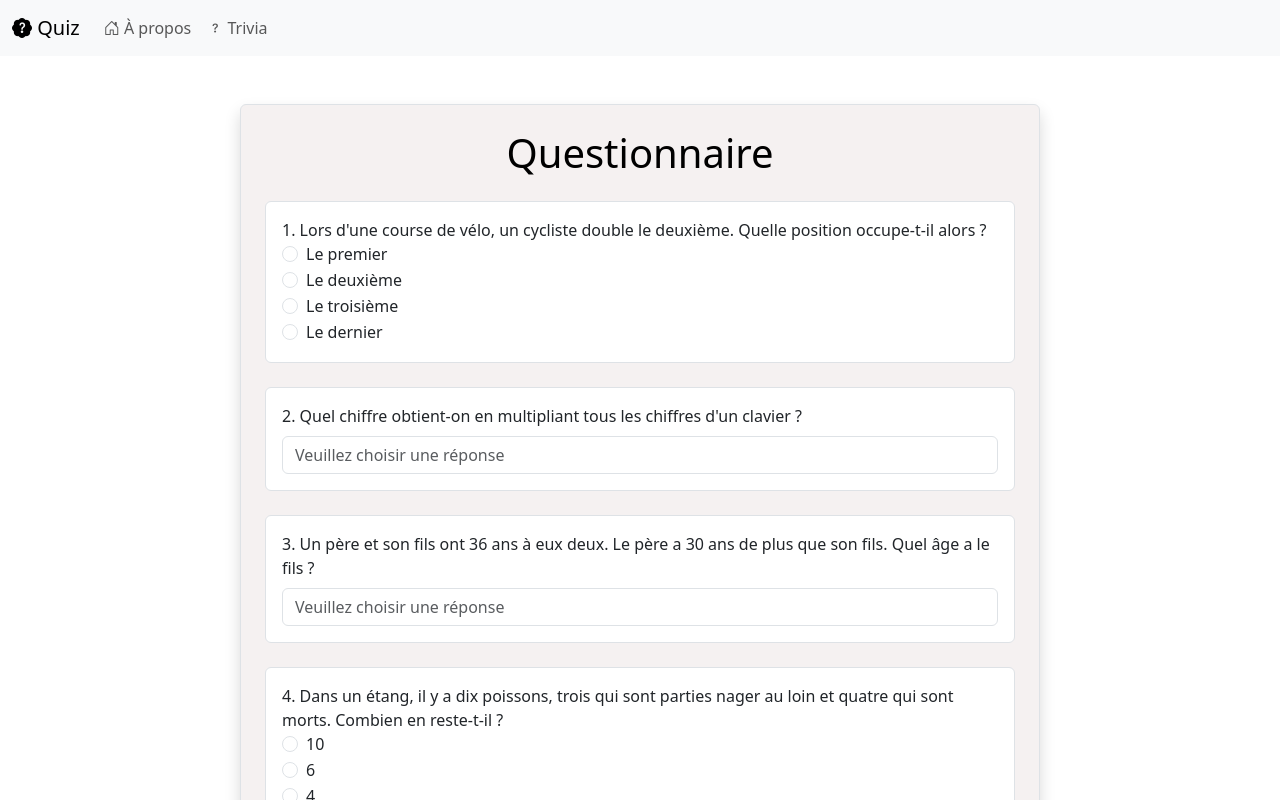
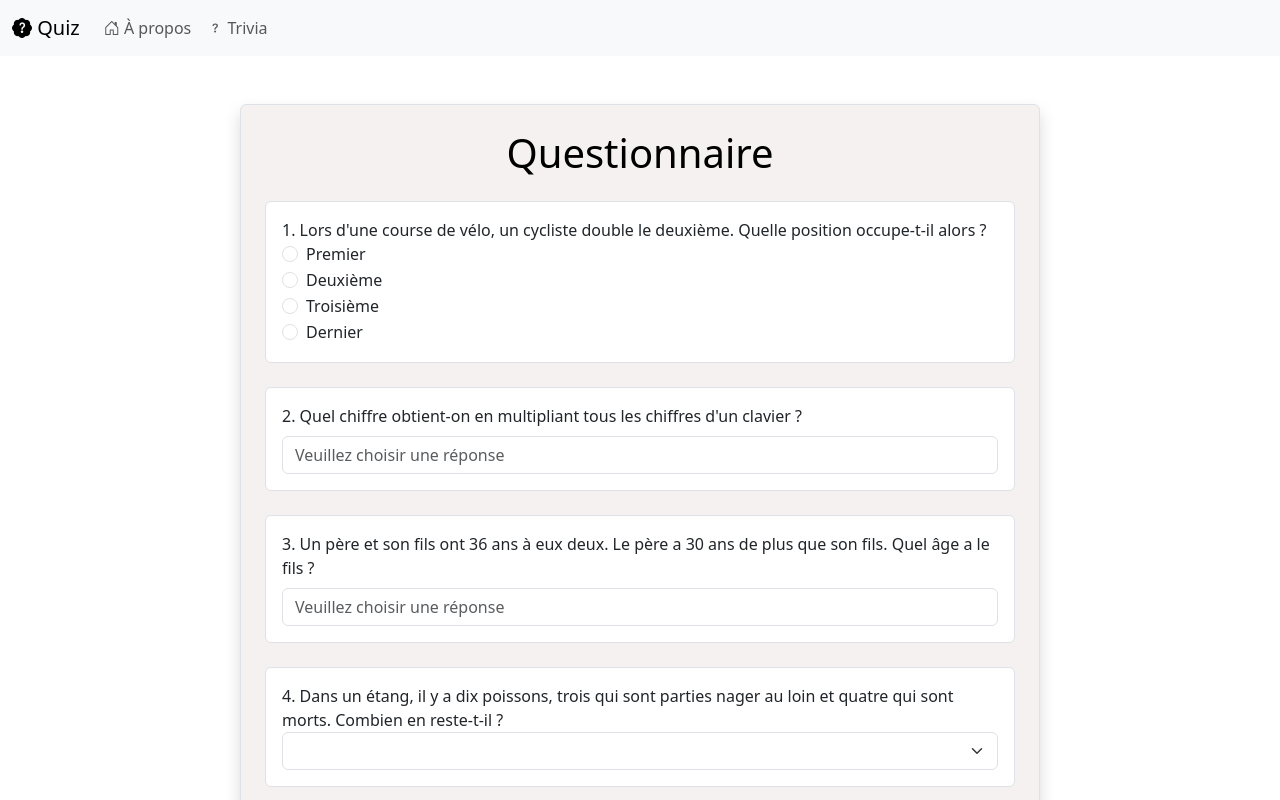
Before and after one commit to hepl-bs21inf5/sem07-project-RAVIA33, a Vue app: page / in a window 1280 px wide. Shown: the top 800 px of the page. Built offline with nearby package versions, Linux system fonts and the light colour scheme.

Commit message:
add menu déroulanr

```diff
--- a/src/components/QuestionRadio.vue
+++ b/src/components/QuestionRadio.vue
@@ -13,6 +13,7 @@ const props = defineProps({
     type: Array as PropType<Array<{ value: string; text: string }>>,
     required: true,
   },
+  useSelect: { type: Boolean, default: false },
 })
 const value = ref<string | null>(null) /*Stock la réponse de l'utilisateur*/
 
@@ -48,7 +49,21 @@ watch(model, (newModel) => {
 
 <template>
   <div class="mb-4 p-3 border rounded bg-white">
-    {{ props.text }}
+    <label>{{ props.text }}</label>
+    <div v-if="props.useSelect">
+      <select
+        v-model="value"
+        :id="props.id"
+        class="form-select"
+        aria-label="Sélectionner une réponse"
+      >
+        <option disabled value="">Veuillez choisir une réponse</option>
+        <option v-for="option in props.options" :key="option.value" class="form-check">
+          {{ option.text }}
+        </option>
+      </select>
+    </div>
+    <div v-else>
       <div v-for="option in props.options" :key="option.value" class="form-check">
         <input
           :id="`${props.id}-${option.value}`"
@@ -57,15 +72,11 @@ watch(model, (newModel) => {
           type="radio"
           :name="props.id"
           :value="option.value"
-        :disabled="
-          model === QuestionState.Submit ||
-          model === QuestionState.Correct ||
-          model === QuestionState.Wrong
-        "
         />
         <label class="form-check-label" :for="`${props.id}-${option.value}`">
           {{ option.text }}
         </label>
+      </div>
     </div>
   </div>
   <div v-if="model === QuestionState.Correct || model === QuestionState.Wrong">
--- a/src/components/QuizForm.vue
+++ b/src/components/QuizForm.vue
@@ -45,12 +45,13 @@ function reset(event: Event): void {
       answer="deuxième"
       text="1. Lors d'une course de vélo, un cycliste double le deuxième. Quelle position occupe-t-il alors ?"
       :options="[
-        { value: 'premier', text: 'Le premier' },
-        { value: 'deuxième', text: 'Le deuxième' },
-        { value: 'troisième', text: 'Le troisième' },
-        { value: 'dernier', text: 'Le dernier' },
+        { value: 'premier', text: 'Premier' },
+        { value: 'deuxième', text: 'Deuxième' },
+        { value: 'troisième', text: 'Troisième' },
+        { value: 'dernier', text: 'Dernier' },
       ]"
       answer-detail="En dépassant le deuxième, il prend la position de celui-ci. "
+
     />
 
     <QuestionText
@@ -83,6 +84,7 @@ function reset(event: Event): void {
         { value: '8', text: '8' },
       ]"
       answer-detail="Bien qu'il y en aient qui partent nager, ceux-ci restent dans l'étang. Seul ceux qui meurent ne sont plus."
+      :useSelect="true"
     />
 
     <QuestionText
--- a/src/components/QuizTrivia.vue
+++ b/src/components/QuizTrivia.vue
@@ -1,6 +1,6 @@
 <script setup lang="ts">
   import QuestionRadio from "@/components/QuestionRadio.vue";
-  import { reactive, ref } from "vue";
+  import { computed, reactive, ref } from "vue";
 
   const questions = ref<
     {
@@ -9,7 +9,10 @@
       incorrect_answers: string[];
     }[]
   >([]);
+
+
   const answers = reactive<{ [key: number]: string | null }>({});
+
 
   fetch("https://opentdb.com/api.php?amount=10&type=multiple")
     .then((response) => response.json())
```
Also changed, not shown: 1 other file (tests, documents, lock files or other folders). Lines whose indentation alone changed are shown as unchanged.
